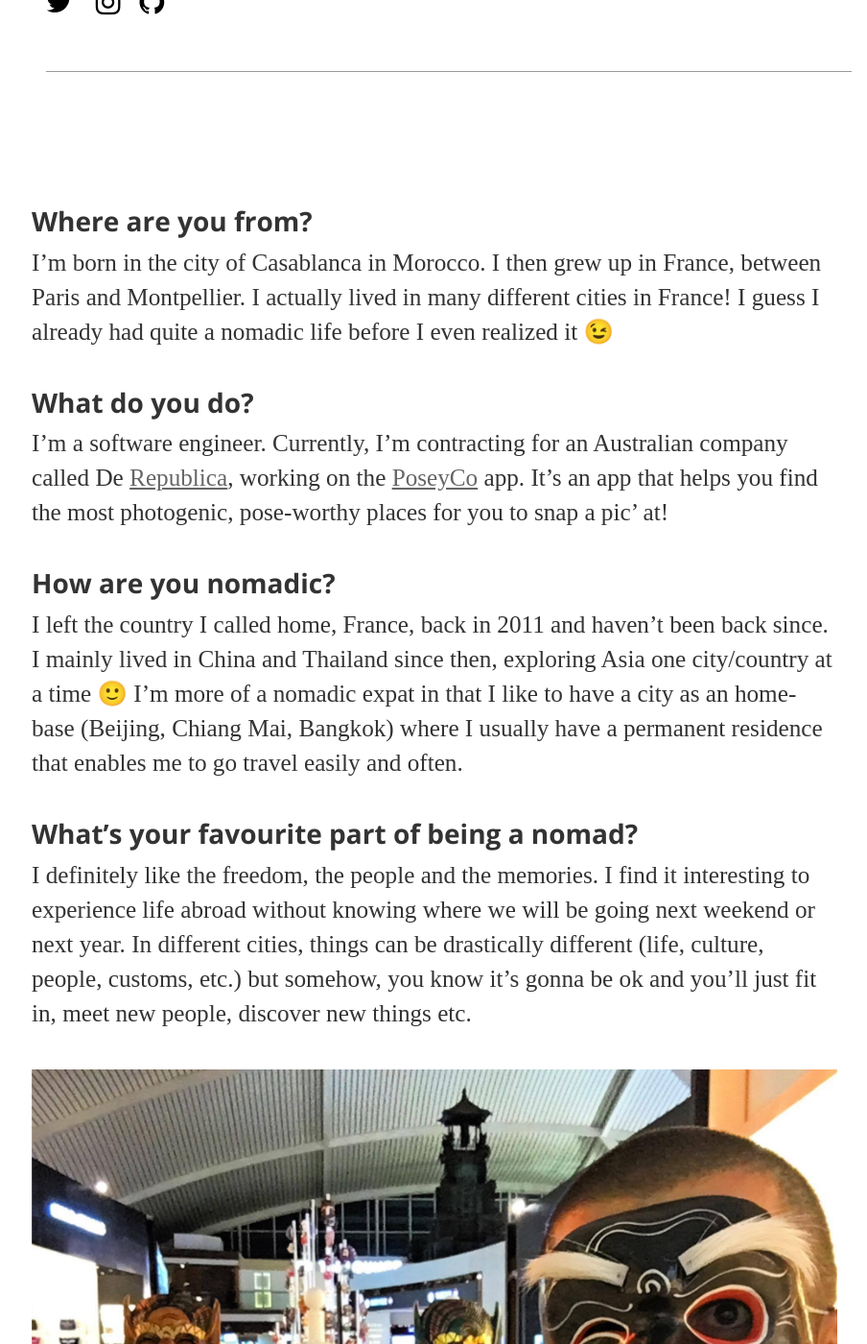
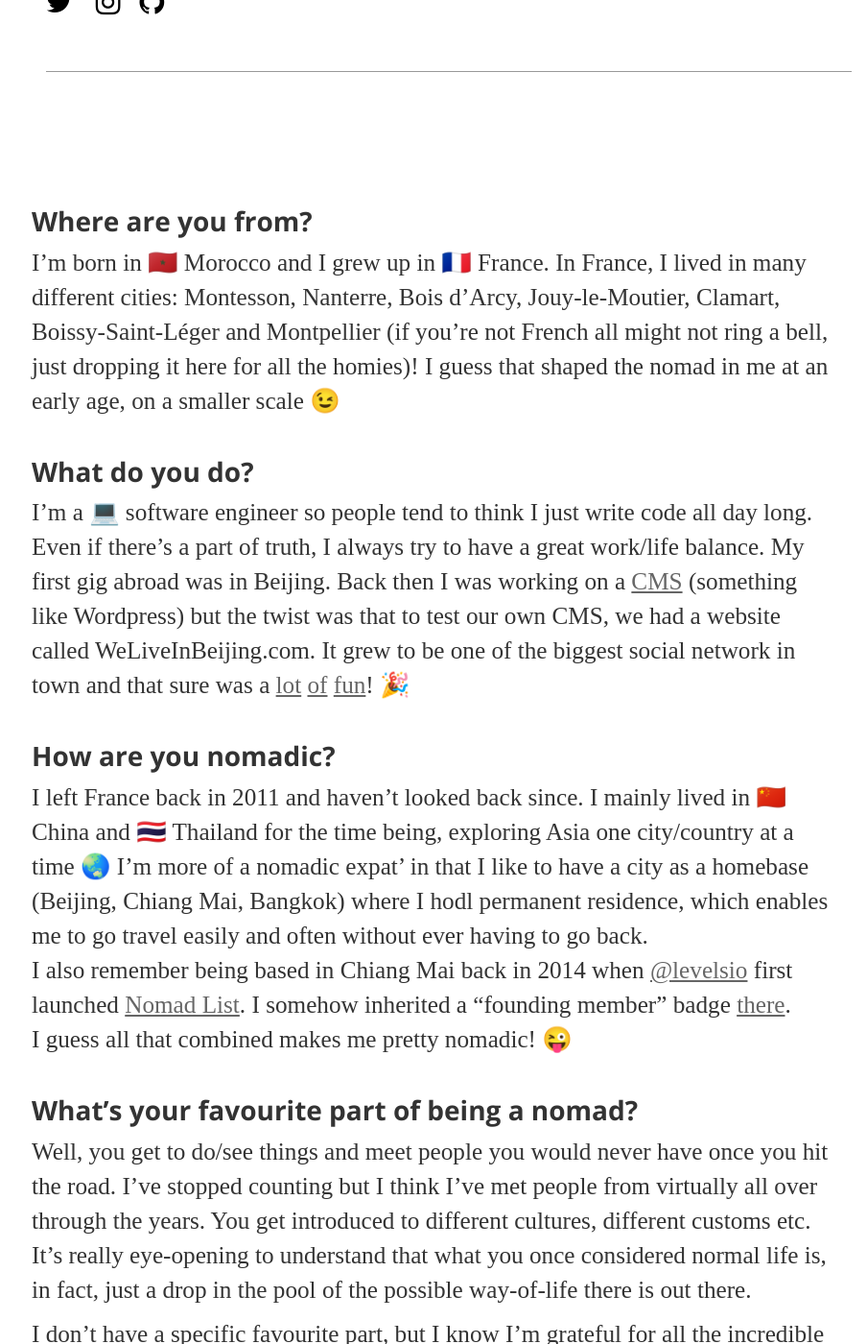
Before and after one commit to RichardLitt/nomad-as-fuck, a Jekyll site: the page built from _posts/2018-02-08-amine-mouafik.md, in a window 1280 px wide and 1400 px high, scrolled down 509 px. Shown: the whole window at 96% size, without its empty margins (187-1091 px from the left). Built offline with Jekyll 4.4.1, drawn with Linux system fonts in a browser that asks for light colours; nearby versions of some CDN libraries; some web fonts are replaced; some of the changed text lies outside the part shown.

Commit message:
update post for Amine

```diff
--- a/_posts/2018-02-08-amine-mouafik.md
+++ b/_posts/2018-02-08-amine-mouafik.md
@@ -11,24 +11,40 @@ date: 2018-02-08-11-09
 {% include JB/setup %}
 
 ### Where are you from?
-I'm born in the city of Casablanca in Morocco. I then grew up in France, between Paris and Montpellier. I actually lived in many different cities in France! I guess I already had quite a nomadic life before I even realized it 😉
+I'm born in 🇲🇦 Morocco and I grew up in 🇫🇷 France. In France, I lived in many different cities: Montesson, Nanterre, Bois d'Arcy, Jouy-le-Moutier, Clamart, Boissy-Saint-Léger and Montpellier (if you're not French all might not ring a bell, just dropping it here for all the homies)! I guess that shaped the nomad in me at an early age, on a smaller scale 😉
 
 ### What do you do?
-I'm a software engineer. Currently, I'm contracting for an Australian company called De [Republica](https://derepublica.com.au), working on the [PoseyCo](https://poseyco.com) app. It's an app that helps you find the most photogenic, pose-worthy places for you to snap a pic' at!
+I'm a 💻 software engineer so people tend to think I just write code all day long. Even if there's a part of truth, I always try to have a great work/life balance. My first gig abroad was in Beijing. Back then I was working on a [CMS](https://www.bloc.net/) (something like Wordpress) but the twist was that to test our own CMS, we had a website called WeLiveInBeijing.com. It grew to be one of the biggest social network in town and that sure was a [lot](https://www.youtube.com/watch?v=OMNzH6mAIak) [of](https://www.instagram.com/weliveinbeijing/) [fun](https://www.youtube.com/watch?v=22rw-OSySQk)! 🎉
 
 ### How are you nomadic?
-I left the country I called home, France, back in 2011 and haven't been back since. I mainly lived in China and Thailand since then, exploring Asia one city/country at a time 🙂 I'm more of a nomadic expat in that I like to have a city as an home-base (Beijing, Chiang Mai, Bangkok) where I usually have a permanent residence that enables me to go travel easily and often.
+I left France back in 2011 and haven't looked back since. I mainly lived in 🇨🇳 China and 🇹🇭 Thailand for the time being, exploring Asia one city/country at a time 🌏 I'm more of a nomadic expat' in that I like to have a city as a homebase (Beijing, Chiang Mai, Bangkok) where I hodl permanent residence, which enables me to go travel easily and often without ever having to go back.
+I also remember being based in Chiang Mai back in 2014 when [@levelsio](https://twitter.com/levelsio) first launched [Nomad List](https://nomadlist.com). I somehow inherited a "founding member" badge [there](https://nomadlist.com/@kytwb).
+I guess all that combined makes me pretty nomadic! 😜
 
 ### What's your favourite part of being a nomad?
-I definitely like the freedom, the people and the memories. I find it interesting to experience life abroad without knowing where we will be going next weekend or next year. In different cities, things can be drastically different (life, culture, people, customs, etc.) but somehow, you know it's gonna be ok and you'll just fit in, meet new people, discover new things etc.
+Well, you get to do/see things and meet people you would never have once you hit the road. I've stopped counting but I think I've met people from virtually all over through the years. You get introduced to different cultures, different customs etc. It's really eye-opening to understand that what you once considered normal life is, in fact, just a drop in the pool of the possible way-of-life there is out there.
+
+I don't have a specific favourite part, but I know I'm grateful for all the incredible things I get to experience since I chose this way-of-life: waking up on a boat to the beautiful scenaries of 🇻🇳 Halong Bay; getting to spend a wild night in the infamous Chung King Mansion of 🇭🇰 Hong Kong; falling in love with the vibes of George Town in 🇲🇾 Penang etc.
+
+I've always been curious by nature and I just can't stop discovering new places, meeting new people and living new experiences. Being nomad is just my favourite part of being nomad (that's deep, *ain't it*).
 
 <img src="{{ site.url }}/assets/img/posts/amine-alt.jpg" class="inner-post-image" />
 
 ### What's your least favourite part?
-Well as I said, you get to meet a lot of new people. One problem is that too often these relationships stay very superficial as people come and go all the time. It can be hard to create long-term meaningful bonds.
+Well I have quite some stories with 👮‍♂️ immigration officers and consulates, again recently in 🇸🇬 Singapore and 🇮🇩 Bali, mainly because I have a Moroccan passport. Lot of people take it for granted, but being nomadic with a "weak" passport can be a tough thing, so be ready if you're in the same situation! 💪
+
+Another thing I'm still having difficulties with gravitates around friends, relationships and 👨‍👩‍👧‍👦 family. I had some major fuckups along the way, which I don't particularly associate with being nomadic, but being far away from the people with whom you have true bonds can make things even more difficult when life hits you. If anybody reading this relates, feel free to reach out if you want to!
 
 ### What's your craziest story?
-There's that one day the night started in Thailand and finished in Cambodia, but I won't speak about it.
+
+I'm gonna skip the crazy stories related to partying as they're not specific to being a nomad, but there's that one night that started in Thailand and randomly finished in 🇰🇭 Cambodia which is worth a mention.
+
+Otherwise, and in no specific order: I ended up in the 🏆 [Guiness World Records](https://scontent.fbkk8-2.fna.fbcdn.net/v/t1.0-9/600285_10200948845589338_1941667577_n.jpg?oh=cd2bf19568698b7a77b858c2854e5d26&oe=5B17A56E) book; met [Iron Man](https://www.facebook.com/mouafik/videos/vb.1411969236/10201656824648372/); been *interviewed* by the FSB in 🇷🇺 Moscow; met my 💔 ex-wife; co-produced a 🎥 [rap music video](https://www.youtube.com/watch?v=qNihhVRMPdE); got asked by some angry Chinese police to delete 📸 pictures I took in the middle of a big [anti-Japan manifestation](https://www.facebook.com/mouafik/media_set?set=a.4646986578624.2190078.1411969236&type=3) *(#thuglife)*, etc.
+
+Overall, I couldn't say it any better than [Ryan](https://nomadasfuck.com/2017-12/ryan-hupfer) already has in a previous post: "Crazy quickly becomes the norm when traveling and living in other countries".
 
 ### What's next for you?
-For now I've planned to stay around Asia, there's still some cities/countries I'd like to visit on my to-do list and I still quite enjoy the life here in Thailand. I guess I'll start considering going back "home" when I'll approach 30? 😜
+
+Well, I have two upcoming things I'm excited about!
+First, my mom is coming to Thailand for a whole month 😍 That's going to be awesome! We're gonna be able to tour around together, celebrate Songkran (her first!) and, more importantly, spend my birthday together for the first time in years.
+Second, I just finished working on an app called [PoseyCo](https://poseyco.com) *(soon to be released)* and I'm now getting ready to start a new venture with yet another interesting and talented team, which is just bliss. ✨
```
